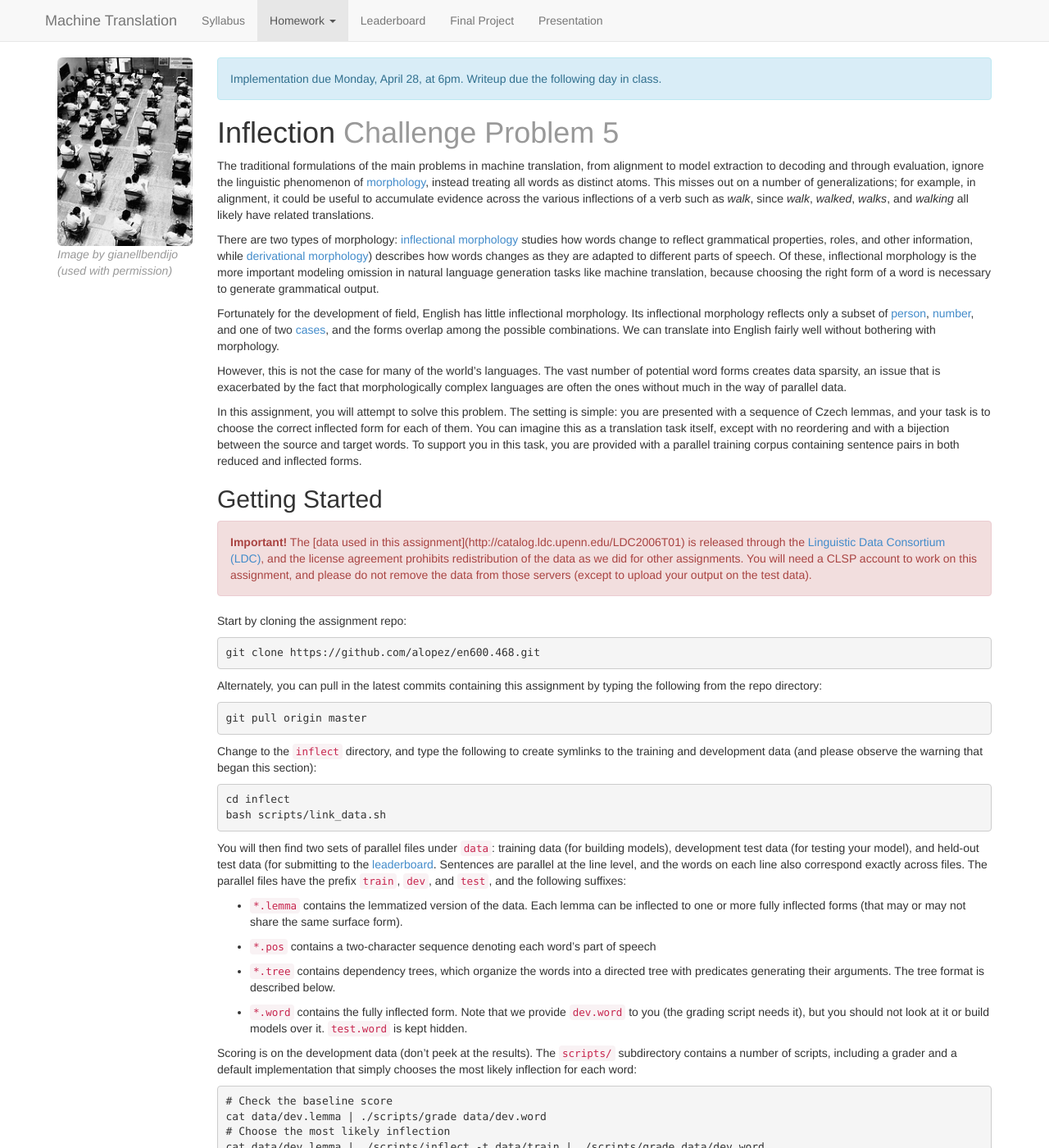
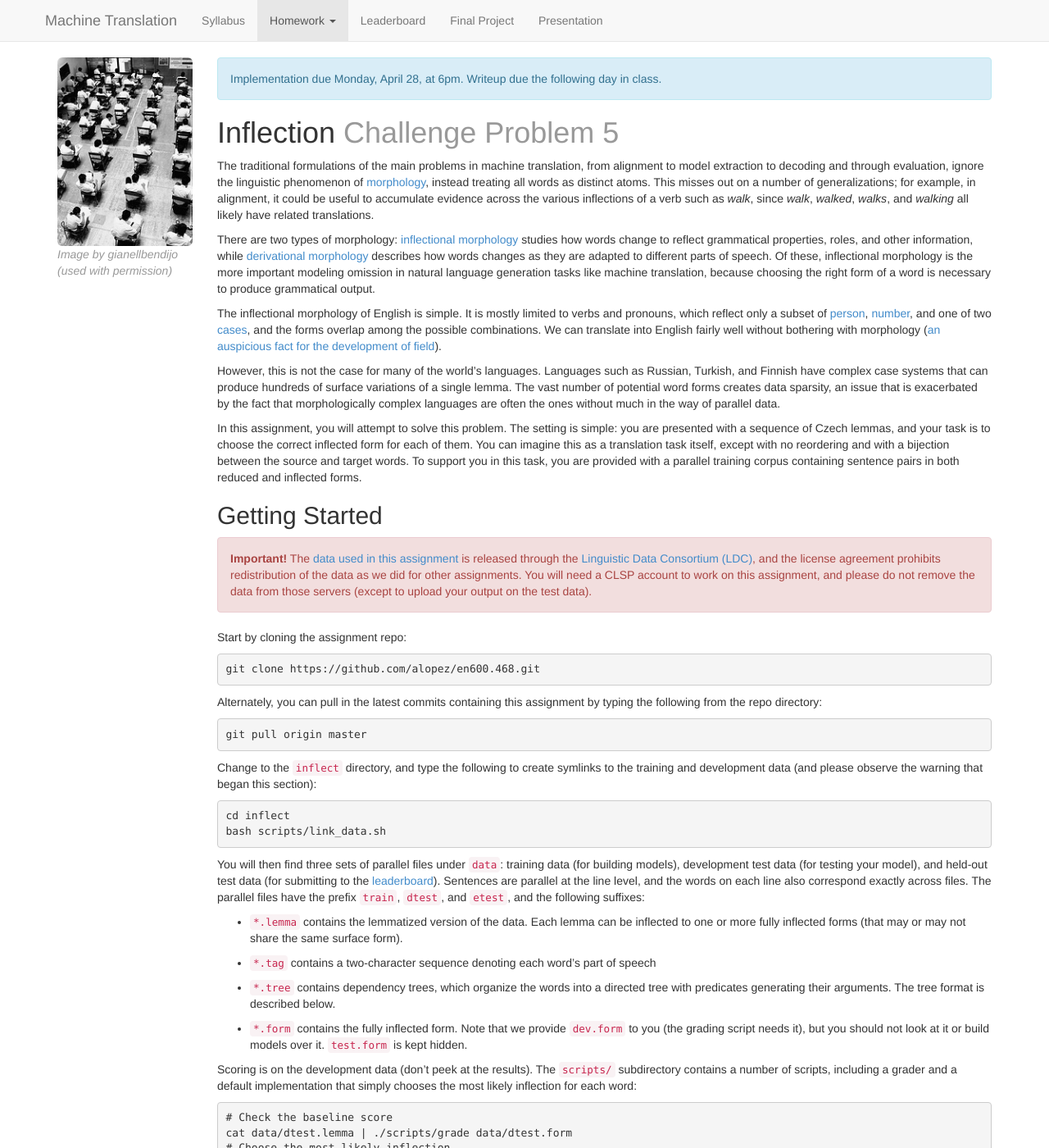
Before and after one commit to mt-class/jhu, a Jekyll site: the page built from hw5.md, in a window 1280 px wide and 1400 px high. Shown: the whole window at 82% size. Built offline with Jekyll 4.4.1, drawn with Linux system fonts in a browser that asks for light colours; nearby versions of some CDN libraries; some of the changed text lies outside the part shown.

Commit message:
Smoothing out the draft

```diff
--- a/hw5.md
+++ b/hw5.md
@@ -30,30 +30,34 @@ There are two types of morphology:
 [inflectional morphology](http://en.wikipedia.org/wiki/Inflection)
 studies how words change to reflect grammatical properties,
 roles, and other information, while
-[derivational morphology](http://en.wikipedia.org/wiki/Derivation_(linguistics)))
+[derivational morphology](http://en.wikipedia.org/wiki/Derivation_(linguistics))
 describes how words changes as they are adapted to different
 parts of speech. Of these, inflectional morphology is the
 more important modeling omission in natural language
 generation tasks like machine translation, because choosing
-the right form of a word is necessary to generate
+the right form of a word is necessary to produce
 grammatical output.
 
-Fortunately for the development of field, English has little
-inflectional morphology. Its inflectional morphology
-reflects only a subset of
+The inflectional morphology of English is simple. It is
+mostly limited to verbs and pronouns, which reflect only a
+subset of
 [person](http://en.wikipedia.org/wiki/Grammatical_person),
 [number](http://en.wikipedia.org/wiki/Grammatical_number),
 and one of two
 [cases](http://en.wikipedia.org/wiki/Grammatical_case), and
 the forms overlap among the possible combinations. We can
 translate into English fairly well without bothering with
-morphology.
+morphology
+([an auspicious fact for the development of field](http://cs.jhu.edu/~post/bitext/#same-language)).
 
 However, this is not the case for many of the world's
-languages. The vast number of potential word forms creates
-data sparsity, an issue that is exacerbated by the fact
-that morphologically complex languages are often the ones
-without much in the way of parallel data.
+languages. Languages such as Russian, Turkish, and Finnish
+have complex case systems that can produce hundreds of
+surface variations of a single lemma. The vast number of
+potential word forms creates data sparsity, an issue that is
+exacerbated by the fact that morphologically complex
+languages are often the ones without much in the way of
+parallel data.
 
 In this assignment, you will attempt to solve this problem.
 The setting is simple: you are presented with a sequence of
@@ -68,9 +72,9 @@ inflected forms.
 Getting Started
 ---------------
 
-<div class="alert alert-danger"> <b>Important!</b> The
-  [data used in this assignment](http://catalog.ldc.upenn.edu/LDC2006T01)
-  is released through the <a
+<div class="alert alert-danger"> <b>Important!</b> The <a
+  href="http://catalog.ldc.upenn.edu/LDC2006T01">data used
+  in this assignment</a> is released through the <a
   href="http://ldc.upenn.edu">Linguistic Data Consortium
   (LDC)</a>, and the license agreement prohibits
   redistribution of the data as we did for other
@@ -95,20 +99,20 @@ please observe the warning that began this section):
     cd inflect
     bash scripts/link_data.sh
 
-You will then find two sets of parallel files under `data`:
+You will then find three sets of parallel files under `data`:
 training data (for building models), development test data
 (for testing your model), and held-out test data (for
-submitting to the [leaderboard](leaderboard.html). Sentences
+submitting to the [leaderboard](leaderboard.html)). Sentences
 are parallel at the line level, and the words on each line
 also correspond exactly across files. The parallel files
-have the prefix `train`, `dev`, and `test`, and the
+have the prefix `train`, `dtest`, and `etest`, and the
 following suffixes:
 
 - `*.lemma` contains the lemmatized version of the data. Each
   lemma can be inflected to one or more fully inflected
   forms (that may or may not share the same surface form).
 
-- `*.pos` contains a two-character sequence denoting each
+- `*.tag` contains a two-character sequence denoting each
   word's part of speech
 
 - `*.tree` contains dependency trees, which
@@ -116,10 +120,10 @@ following suffixes:
   generating their arguments. The tree format is described
   below.
 
-- `*.word` contains the fully inflected form. Note that we
-  provide `dev.word` to you (the grading script needs it),
+- `*.form` contains the fully inflected form. Note that we
+  provide `dev.form` to you (the grading script needs it),
   but you should not look at it or build models over
-  it. `test.word` is kept hidden.
+  it. `test.form` is kept hidden.
 
 Scoring is on the development data (don't peek at the
 results).  The `scripts/` subdirectory contains a number of
@@ -127,9 +131,9 @@ scripts, including a grader and a default implementation
 that simply chooses the most likely inflection for each word:
 
     # Check the baseline score
-    cat data/dev.lemma | ./scripts/grade data/dev.word
+    cat data/dtest.lemma | ./scripts/grade data/dtest.form
     # Choose the most likely inflection
-    cat data/dev.lemma | ./scripts/inflect -t data/train | ./scripts/grade data/dev.word
+    cat data/dtest.lemma | ./scripts/inflect -t data/train | ./scripts/grade data/dtest.form
 
 The evaluation method is accuracy: what percentage of the
 correct inflections did you choose?
@@ -196,20 +200,28 @@ Line 3 here corresponds to the following dependency tree:
 ![Dependency tree](assets/img/hw5_dep.png)
 
 To avoid duplicated work, a class is provided to you that
-will read the dependency structure and provide you with
+will read the dependency structure for you, providing
 direct access to each word's (a) head and (b) children (if
 any), along with the labels of these edges. Example usage:
 
-    for lemmaline, treeline in izip(open('data/train.lemma'), open('data/train.tree')):
-      tree = DepTree(treeline)
-      lemmas = lemmaline.rstrip().split()
-      for lemma, node in izip(lemmas, tree):
-        print lemmas[node.index], '<-', node.parent
-        for child in node.children:
-          print '  ->', child
+    from tree import DepTree
+
+    for line in izip(open('data/train.tree')):
+      tree = DepTree(line)
+
+      # linear traversal
+      for i,node in enumerate(tree, 1):
+        print '%d -%s-> %d' % (node.parent_index(), node.label(), i)
+
+      # depth-first traversal
+      kids = [tree.root()]
+      while len(kids) > 0:
+        node = kids.pop(0)
+        kids = node.children() + kids
+        print node
 
 The API can be found in `scripts/DepTree.py`. For a list of
-analytical functions (labels on the edges),
+analytical functions (the edge labels),
 [see this document](https://ufal.mff.cuni.cz/pdt2.0/doc/manuals/en/a-layer/html/ch03.html#s1-list-anal-func).
 
 Ground Rules
```
